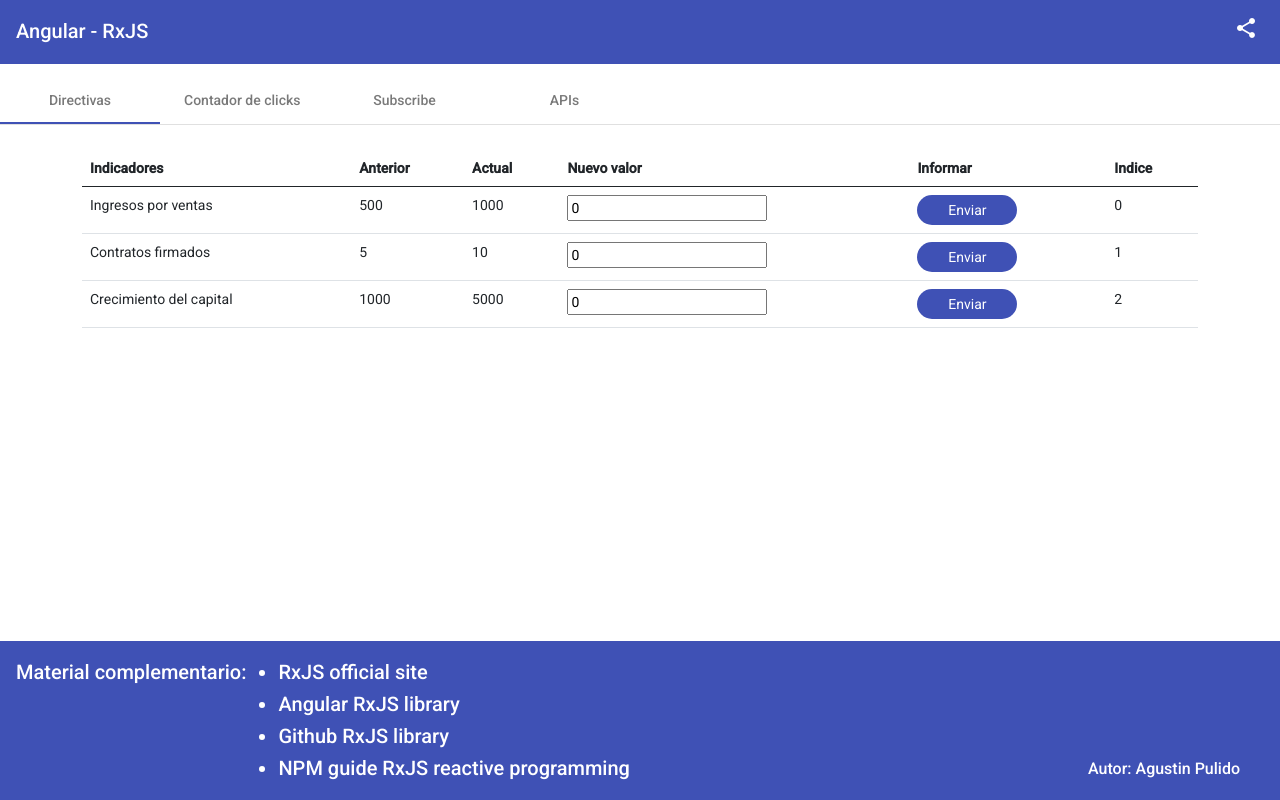
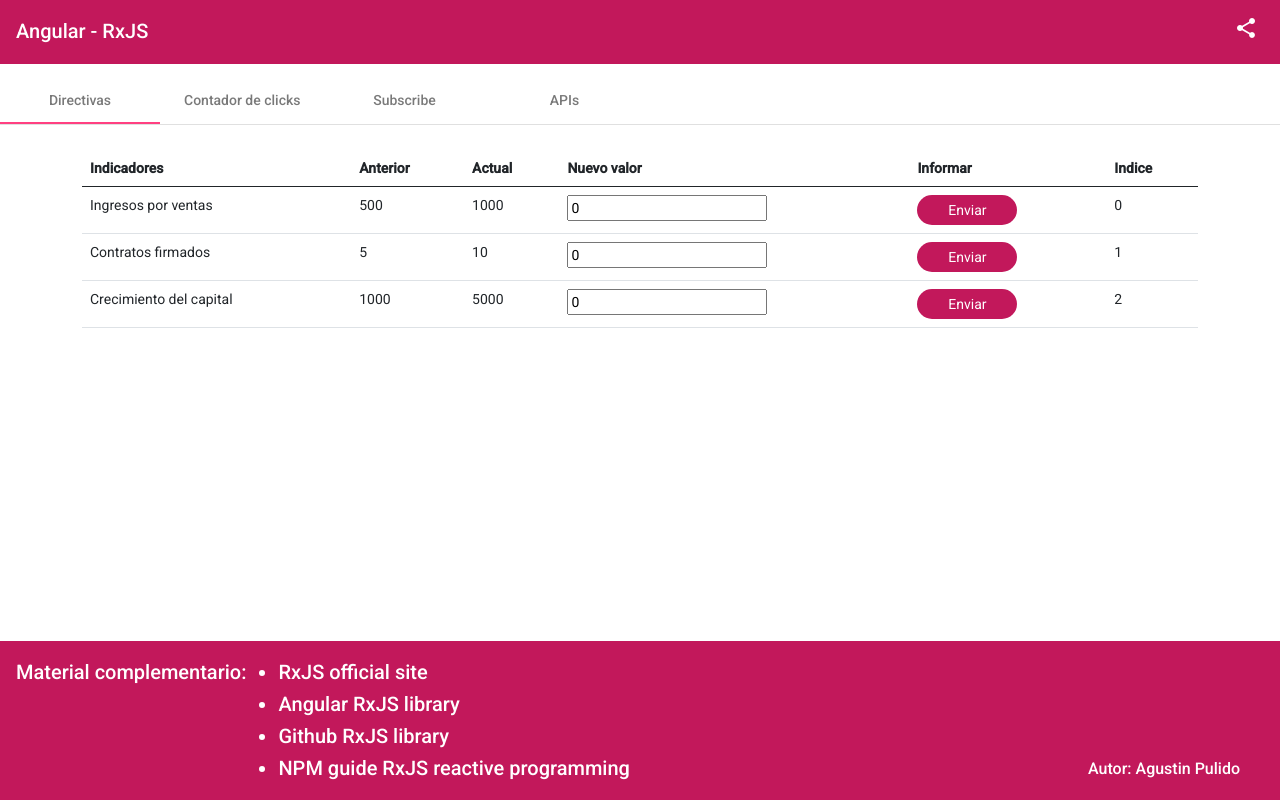
Before and after one commit to AgustinPulido/RxJS-App, an Angular app: page / in a window 1280 px wide. Built offline with nearby package versions, Linux system fonts and the light colour scheme.

Commit message:
Styles changes around the app, rxjs colors and favicon

```diff
--- a/src/app/apicall/apicall.component.css
+++ b/src/app/apicall/apicall.component.css
@@ -2,9 +2,9 @@
     font-size: 14px;
     height: 30px;
     width: 100px;
-    background-color: #3f51b5;
+    background-color: #c2185b;
     border-radius: 50px;
-    border-color: #3f51b5;
+    border-color: #c2185b;
     text-align: center;
     color: white;
     border: 0px;
--- a/src/app/app.component.html
+++ b/src/app/app.component.html
@@ -1,5 +1,5 @@
 <app-header></app-header>
-<mat-tab-group>
+<mat-tab-group [color]="'accent'">
     <mat-tab label="Directivas">
         <app-directivas></app-directivas>
     </mat-tab>
--- a/src/app/directivas/directivas.component.css
+++ b/src/app/directivas/directivas.component.css
@@ -2,9 +2,9 @@
     font-size: 14px;
     height: 30px;
     width: 100px;
-    background-color: #3f51b5;
+    background-color: #c2185b;
     border-radius: 50px;
-    border-color: #3f51b5;
+    border-color: #c2185b;
     text-align: center;
     color: white;
     border: 0px;
--- a/src/app/footer/footer.component.css
+++ b/src/app/footer/footer.component.css
@@ -13,3 +13,7 @@ a {
 a:hover {
     text-decoration: underline;
 }
+
+.mat-toolbar.mat-primary {
+    background-color: #c2185b;
+}
--- a/src/app/header/header.component.css
+++ b/src/app/header/header.component.css
@@ -1,5 +1,5 @@
 button {
-    background-color: #3f51b5;
+    background-color: #c2185b;
     color: white;
     border: none;
 }
@@ -7,3 +7,7 @@ button {
 div {
     width: 100%;
 }
+
+.mat-toolbar.mat-primary {
+    background-color: #c2185b;
+}
--- a/src/app/observables/observables.component.css
+++ b/src/app/observables/observables.component.css
@@ -6,9 +6,9 @@ mat-form-field.mat-form-field {
     font-size: 14px;
     height: 30px;
     width: 100px;
-    background-color: #3f51b5;
+    background-color: #c2185b;
     border-radius: 50px;
-    border-color: #3f51b5;
+    border-color: #c2185b;
     text-align: center;
     color: white;
     border: 0px;
--- a/src/app/subscribe/subscribe.component.css
+++ b/src/app/subscribe/subscribe.component.css
@@ -2,9 +2,9 @@
     font-size: 14px;
     height: 30px;
     width: 100px;
-    background-color: #3f51b5;
+    background-color: #c2185b;
     border-radius: 50px;
-    border-color: #3f51b5;
+    border-color: #c2185b;
     text-align: center;
     color: white;
     border: 0px;
--- a/src/index.html
+++ b/src/index.html
@@ -3,7 +3,7 @@
 
 <head>
     <meta charset="utf-8">
-    <title>Rxjs</title>
+    <title>RxJS</title>
     <base href="/">
     <meta name="viewport" content="width=device-width, initial-scale=1">
     <link rel="icon" type="image/x-icon" href="favicon.ico">
```
Also changed, not shown: 1 other file (tests, documents, lock files or other folders).
